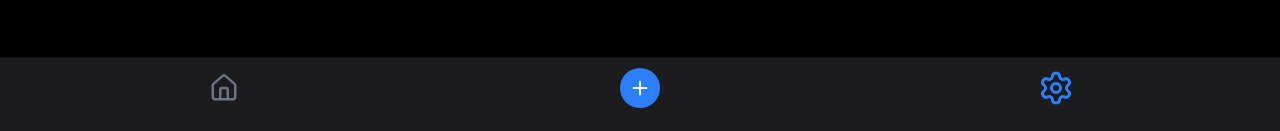
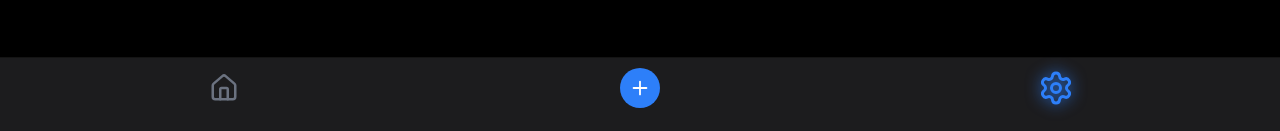
Before and after one commit to ivan-legostin/spendy-pwa, a React (Vite) app: page /spendy-pwa/settings in a window 1280 px wide. Shown: the part 666-797 px from the top of the page. Built offline with nearby package versions, Linux system fonts and the light colour scheme.

Commit message:
Эффект свечения активной иконки

```diff
--- a/src/components/BottomNav.css
+++ b/src/components/BottomNav.css
@@ -29,7 +29,7 @@
 }
 
 .bottom-nav__link svg {
-  transition: transform 0.1s ease;
+  transition: transform 0.1s ease, filter 0.1s ease;
 }
 
 .bottom-nav__link:active svg {
@@ -39,6 +39,7 @@
 .bottom-nav__link.active svg {
   color: #2D7FF9;
   transform: scale(1.2);
+  filter: drop-shadow(0 0 6px #2D7FF9);
 }
 
 .bottom-nav__link.active .bottom-nav__fab-icon svg {
@@ -59,6 +60,7 @@
 
 .bottom-nav__link.active .bottom-nav__fab-icon {
   transform: scale(1.2);
+  box-shadow: 0 0 10px #2D7FF9;
 }
 
 .bottom-nav__link.pressing svg {
```
